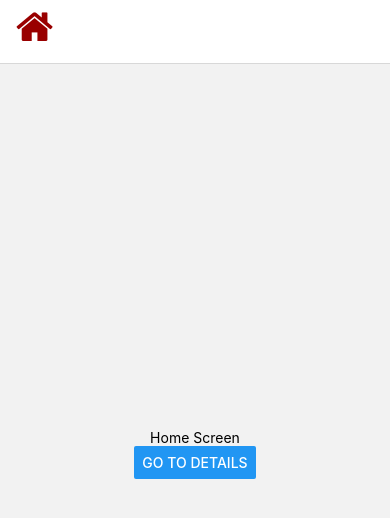
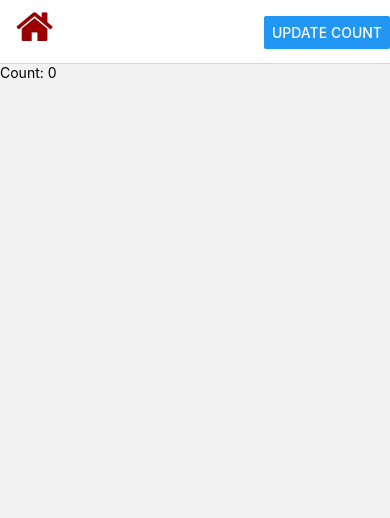
Before and after one commit to SirajulMostafa/AwesomeProject, a React Native app: screen / in a window 390 px wide. Shown: the top 518 px of the page. Built offline with nearby package versions, Linux system fonts and the light colour scheme.

Commit message:
set option with navigation header

```diff
--- a/App.js
+++ b/App.js
@@ -3,27 +3,24 @@
 import {NavigationContainer} from '@react-navigation/native';
 import {createNativeStackNavigator} from '@react-navigation/native-stack';
 import Icon from 'react-native-vector-icons/FontAwesome'
-function HomeScreen({navigation}) {
-  return (
-    <View style={styles.homescreenView}>
-      <Text>Home Screen</Text>
+function HomeScreen({ navigation }) {
+  const [count, setCount] = React.useState(0);
 
-      <Button
-        title="Go to Details"
-      onPress={() => navigation.navigate('Details',{
-        itemId:86,
-        otherParam:'this is other param ',
-      })}
-      />
-    </View>
-  );
+  React.useLayoutEffect(() => {
+    navigation.setOptions({
+      headerRight: () => (
+        <Button onPress={() => setCount(c => c + 1)} title="Update count" />
+      ),
+    });
+  }, [navigation]);
+
+  return <Text>Count: {count}</Text>;
 }
-
 function LogoTitle() {
   return (
     <Icon
       style={{ width: 50, height: 50 }}
-      // source={require('')}
+      // source={require('')}p
       name="home" size={40 }color="#900"
     />
   );
@@ -67,16 +64,9 @@
         <Stack.Screen
         name="Home"
         component={HomeScreen}
-        options={{
+        options={({ navigation, route }) => ({
           headerTitle: props => <LogoTitle {...props} />,
-          headerRight: () => (
-            <Button
-              onPress={() => alert('This is a button!')}
-              title="Info"
-              color="#fff"
-            />
-          ),
-        }}
+        })}
       />
         <Stack.Screen name="Details" component={DetailsScreen} />
       </Stack.Navigator>
```
